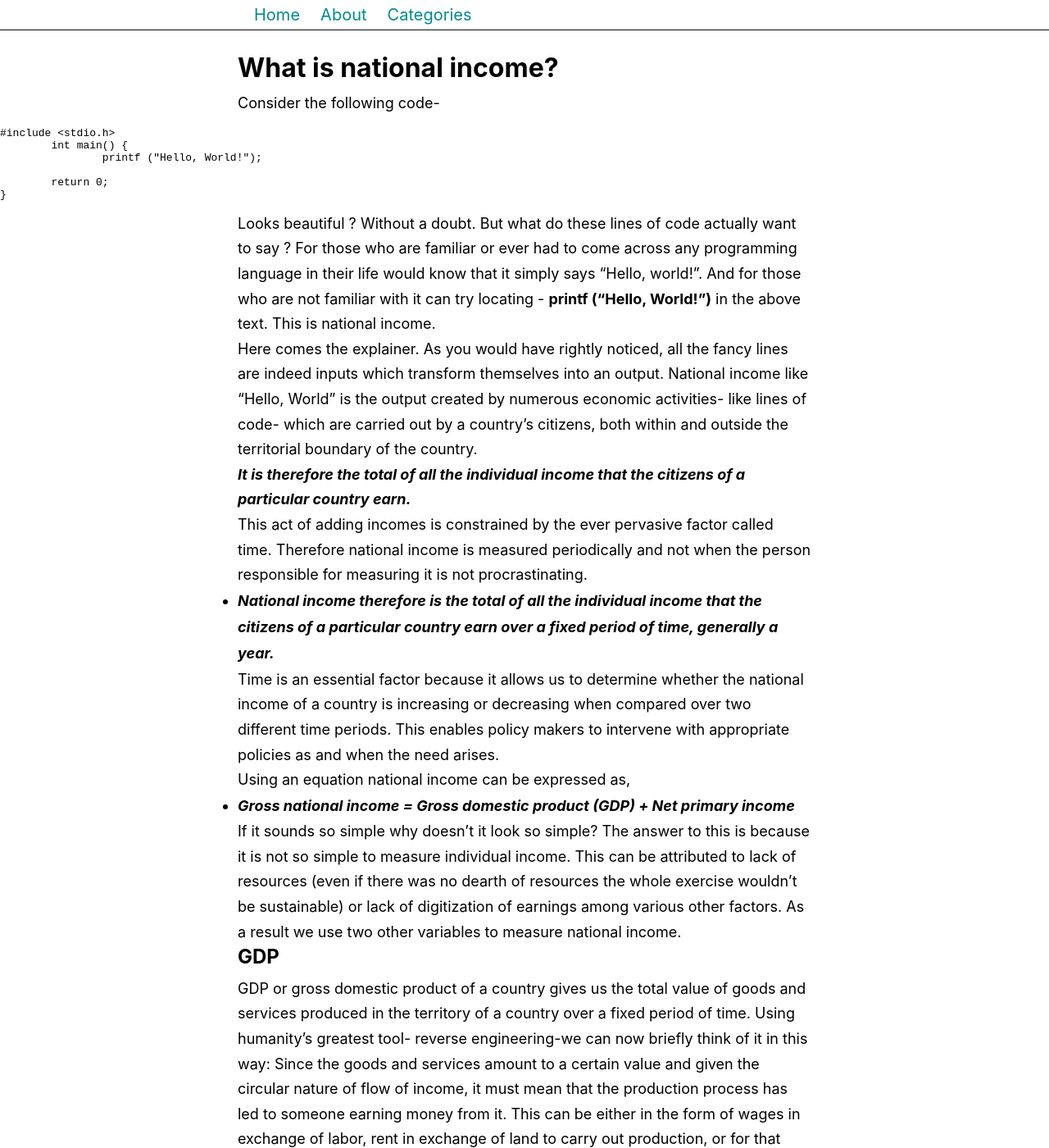
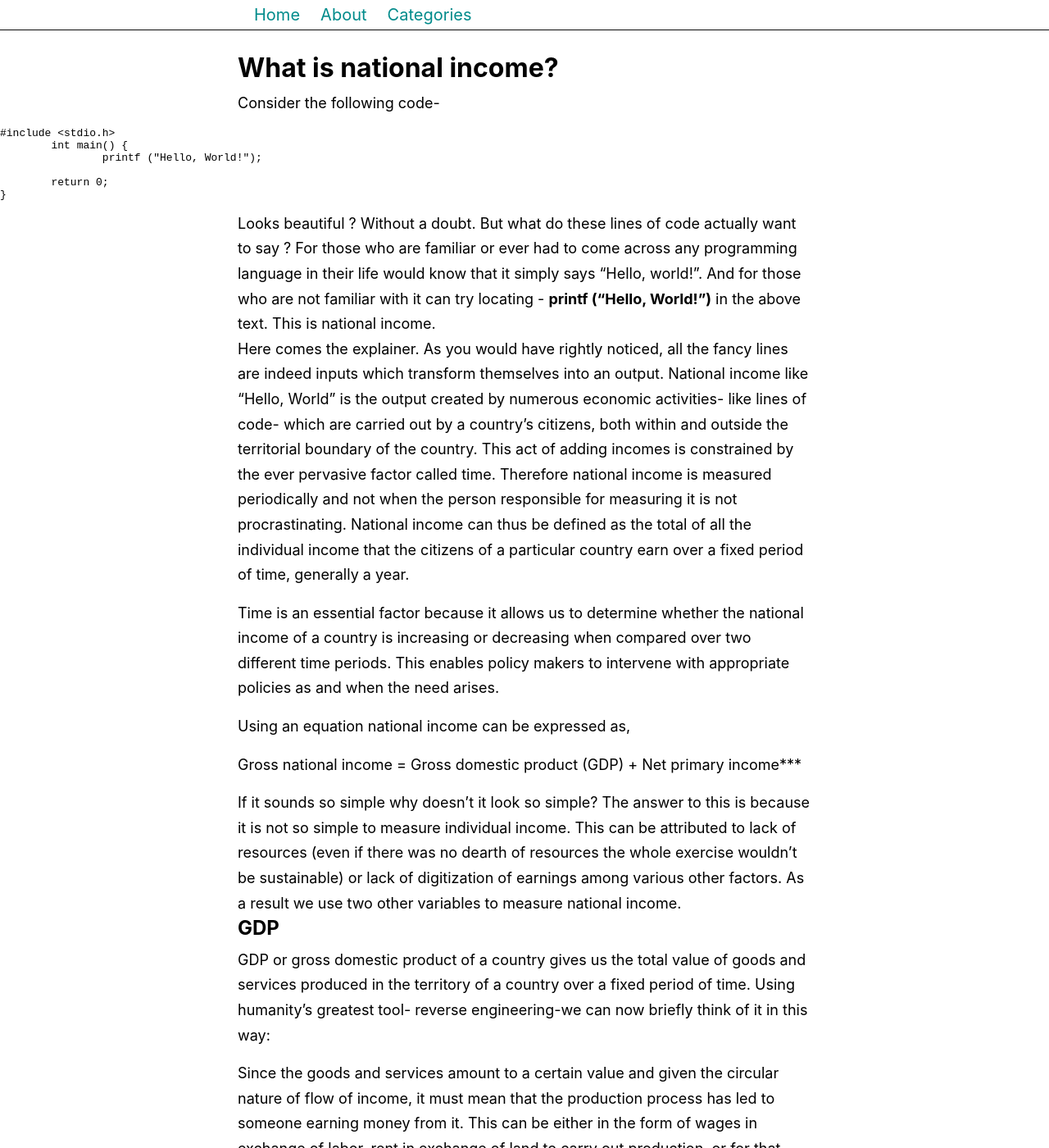
Before and after one commit to generalistsanctuary/generalistsanctuary.github.io, a Jekyll site: the page built from _posts/2022-04-07-What-is-national-income.md, in a window 1280 px wide and 1400 px high. Shown: the whole window at 82% size. Built offline with Jekyll 4.4.1, drawn with Linux system fonts in a browser that asks for light colours; some of the changed text lies outside the part shown.

Commit message:
Update 2022-04-07-What-is-national-income.md

````diff
--- a/_posts/2022-04-07-What-is-national-income.md
+++ b/_posts/2022-04-07-What-is-national-income.md
@@ -13,35 +13,23 @@ Consider the following code-
 }
 ```
 
-Looks beautiful ? Without a doubt. But what do these lines of code actually want to say ? For those who are familiar or ever had to come across any programming language in their life would know that it simply says "Hello, world!".  And for those who are not familiar with it can try locating - **printf ("Hello, World!")** in the above text. This is national income.
-
-Here comes the explainer. As you would have rightly noticed, all the fancy lines are indeed inputs which transform themselves into an output. National income like "Hello, World" is the output created by numerous economic activities-  like lines of code- which are carried out by a country's citizens, both within and outside the territorial boundary of the country.
-
-***It is therefore the total of all the individual income that the citizens of a particular country earn.***
-
-This act of adding incomes is constrained by the ever pervasive factor called time. Therefore national income is measured periodically and not when the person responsible for measuring it is not procrastinating.
-
-- ***National income therefore is the total of all the individual income that the citizens of a particular country earn over a fixed period of time, generally a year.***
-
-Time is an essential factor because it allows us to determine whether the national income of a country is increasing or decreasing when compared over two different time periods. This enables policy makers to intervene with appropriate policies as and when the need arises.
+Looks beautiful ? Without a doubt. But what do these lines of code actually want to say ? For those who are familiar or ever had to come across any programming language in their life would know that it simply says "Hello, world!".  And for those who are not familiar with it can try locating - **printf ("Hello, World!")** in the above text. This is national income. <br>
+Here comes the explainer. As you would have rightly noticed, all the fancy lines are indeed inputs which transform themselves into an output. National income like "Hello, World" is the output created by numerous economic activities-  like lines of code- which are carried out by a country's citizens, both within and outside the territorial boundary of the country. This act of adding incomes is constrained by the ever pervasive factor called time. Therefore national income is measured periodically and not when the person responsible for measuring it is not procrastinating. National income can thus be defined as the total of all the individual income that the citizens of a particular country earn over a fixed period of time, generally a year.<br>
+>Time is an essential factor because it allows us to determine whether the national income of a country is increasing or decreasing when compared over two different time periods. This enables policy makers to intervene with appropriate policies as and when the need arises.
 
 Using an equation national income can be expressed as,
 
-- ***Gross national income = Gross domestic product (GDP) + Net primary income***
+> Gross national income = Gross domestic product (GDP) + Net primary income***
 
-If it sounds so simple why doesn't it look so simple? The answer to this is because it is not so simple to measure individual income. This can be attributed to lack of resources (even if there was no dearth of resources the whole exercise wouldn't be sustainable) or lack of digitization of earnings among various other factors. As a result we use two other variables to measure national income.
-
+If it sounds so simple why doesn't it look so simple? The answer to this is because it is not so simple to measure individual income. This can be attributed to lack of resources (even if there was no dearth of resources the whole exercise wouldn't be sustainable) or lack of digitization of earnings among various other factors. As a result we use two other variables to measure national income.<br>
 ## GDP
 GDP or gross domestic product of a country gives us the total value of goods and services produced in the territory of a country over a fixed period of time. Using humanity's greatest tool- reverse engineering-we can now briefly think of it in this way:
-	Since the goods and services amount to a certain value and given the circular nature of flow of income, it must mean that the production process has led to someone earning money from it. This can be either in the form of wages in exchange of labor, rent in exchange of land to carry out production, or for that matter income earned from profits after selling those goods and services. This is therefore an indirect method to calculate income generated due to economic activity.
+>Since the goods and services amount to a certain value and given the circular nature of flow of income, it must mean that the production process has led to someone earning money from it. This can be either in the form of wages in exchange of labor, rent in exchange of land to carry out production, or for that matter income earned from profits after selling those goods and services. This is therefore an indirect method to calculate income generated due to economic activity.
 
-If that is the case then shouldn't GDP encompass the entire gamut of possible incomes? Yet, we are in this limbo with another variable.
-
+If that is the case then shouldn't GDP encompass the entire gamut of possible incomes? Yet, we are in this limbo with another variable. <br>
 ## Net Primary Income:
-The purpose of the second variable can be best understood by recalling that citizens of a country need not always reside within the territory of the country. For example- Let us consider one Mr. Nemo living in Australia but being a citizen of another country, say India. Since Mr. Nemo lives and earns in Australia his income (wage, rent, profit) would be generated from products which are a part of Australia's GDP. However, as Mr. Nemo is India's citizen his income would be accounted for while calculating India's national income. This income can be accounted for only if we enter another variable. If we use only GDP as the parameter to measure national income then it would be difficult finding Nemo's contribution since it remains unaccounted and therefore would be an incorrect measure. Similarly, there might be Ms. Omen who is living in India but is a citizen of Australia. Her income would be generated from products which are a part of India's GDP. But as she is a citizen of Australia her income must not be accounted for while calculating India's national income.
-
-Building on what we have learned so far we therefore can say that national income of a country is calculated indirectly from the value of goods and services of that country as production of goods and services essentially leads to someone getting paid for doing their job. However, that someone need not always be a citizen of that country. As a result we have to deduct that person's, say Ms. Omen income from GDP. Similarly, that country might have their own Mr. Nemo whose income, although not part of that country's GDP, needs to be added.
-
+The purpose of the second variable can be best understood by recalling that citizens of a country need not always reside within the territory of the country. For example- Let us consider one Mr. Nemo living in Australia but being a citizen of another country, say India. Since Mr. Nemo lives and earns in Australia his income (wage, rent, profit) would be generated from products which are a part of Australia's GDP. However, as Mr. Nemo is India's citizen his income would be accounted for while calculating India's national income. This income can be accounted for only if we enter another variable. If we use only GDP as the parameter to measure national income then it would be difficult finding Nemo's contribution since it remains unaccounted and therefore would be an incorrect measure. Similarly, there might be Ms. Omen who is living in India but is a citizen of Australia. Her income would be generated from products which are a part of India's GDP. But as she is a citizen of Australia her income must not be accounted for while calculating India's national income.<br>
+Building on what we have learned so far we therefore can say that national income of a country is calculated indirectly from the value of goods and services of that country as production of goods and services essentially leads to someone getting paid for doing their job. However, that someone need not always be a citizen of that country. As a result we have to deduct that person's, say Ms. Omen income from GDP. Similarly, that country might have their own Mr. Nemo whose income, although not part of that country's GDP, needs to be added.<br>
 All of the above finally boils down to-
-1. ***Gross national income = Gross domestic product (GDP) + Net primary income***
-2. ***Gross national income = Gross domestic product (GDP) + Mr. Nemo's income - Ms. Omen's income.***
+>1. Gross national income = Gross domestic product (GDP) + Net primary income
+>2. Gross national income = Gross domestic product (GDP) + Mr. Nemo's income - Ms. Omen's income.
````
